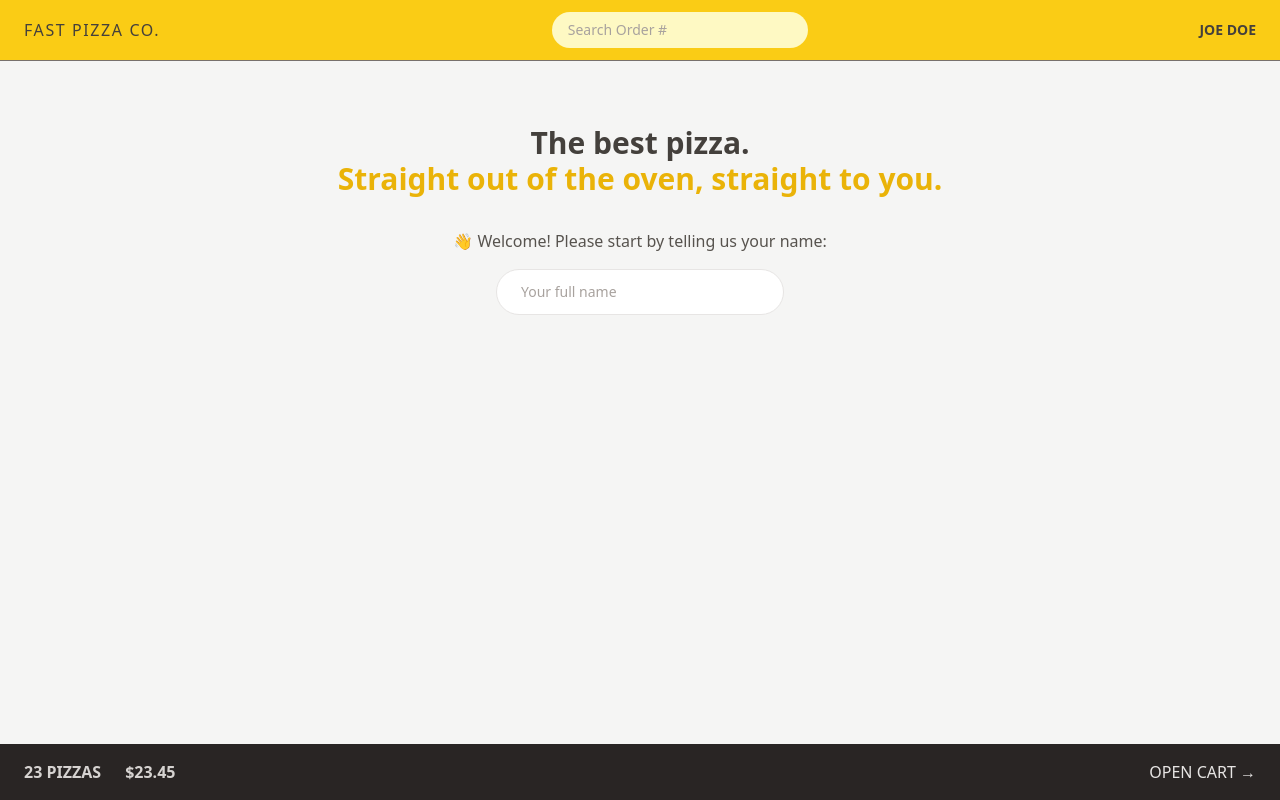
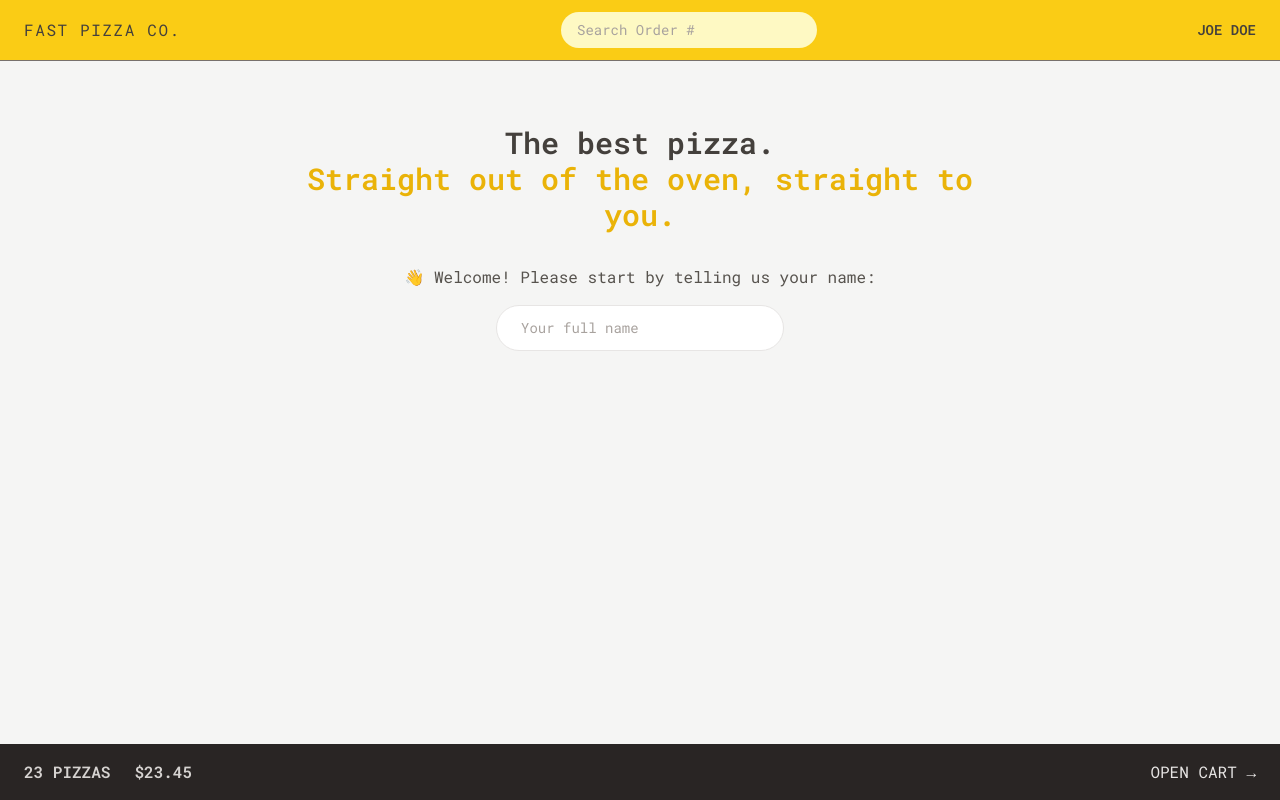
Before and after one commit to Pdwxn/Practice-Fast-Pizza, a React (Vite) app: page / in a window 1280 px wide. Built offline with nearby package versions, Linux system fonts and the light colour scheme.

Commit message:
update font

```diff
--- a/index.html
+++ b/index.html
@@ -4,6 +4,12 @@
     <meta charset="UTF-8" />
     <link rel="icon" type="image/svg+xml" href="/vite.svg" />
     <meta name="viewport" content="width=device-width, initial-scale=1.0" />
+    <link rel="preconnect" href="https://fonts.googleapis.com" />
+    <link rel="preconnect" href="https://fonts.gstatic.com" crossorigin />
+    <link
+      href="https://fonts.googleapis.com/css2?family=Montserrat:ital,wght@0,100..900;1,100..900&family=Roboto+Mono:ital,wght@0,100..700;1,100..700&display=swap"
+      rel="stylesheet"
+    />
     <title>Vite + React</title>
   </head>
   <body class="bg-stone-100 text-stone-700">
--- a/tailwind.config.js
+++ b/tailwind.config.js
@@ -2,7 +2,14 @@
 export default {
   content: ["./index.html", "./src/**/*.{js,ts,jsx,tsx}"],
   theme: {
-    extend: {},
+    fontFamily: {
+      sans: "Roboto Mono, monospace",
+    },
+    extend: {
+      height: {
+        screen: "100dvh",
+      },
+    },
   },
   plugins: [],
 };
```
